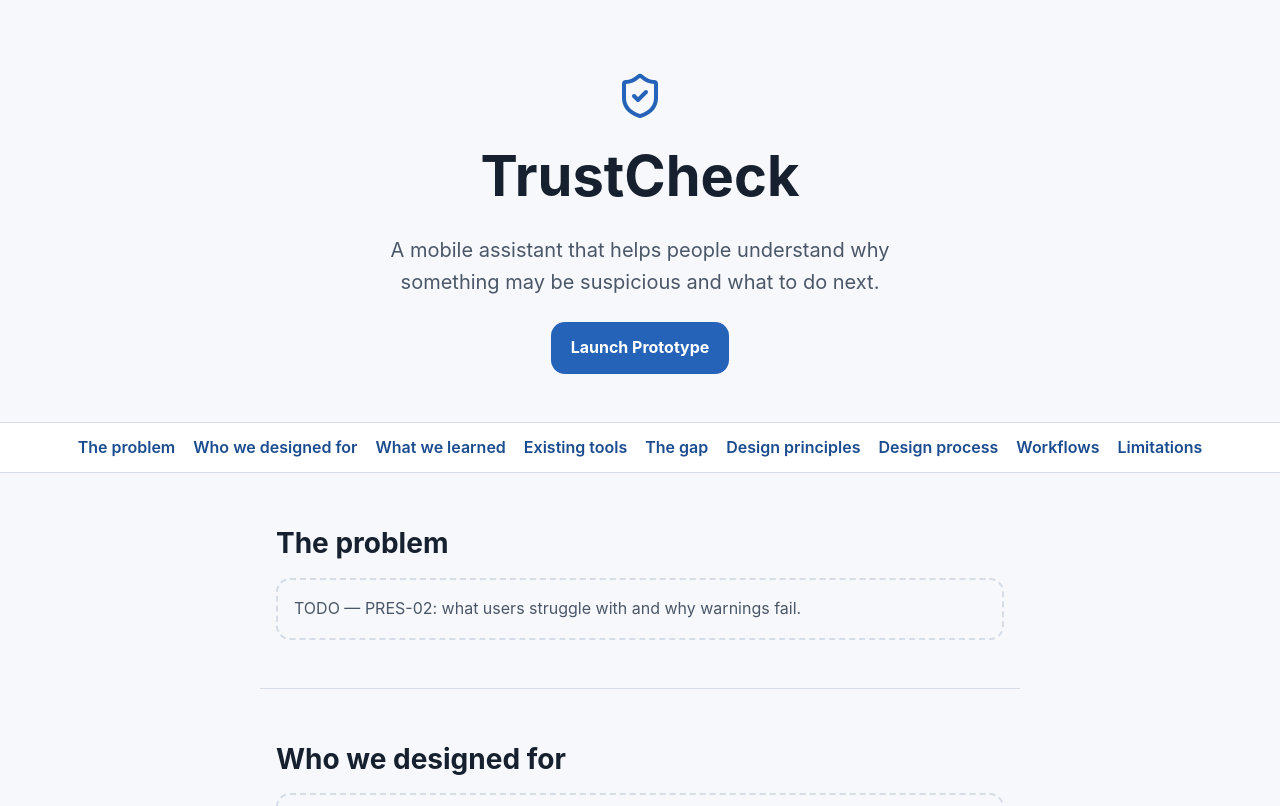
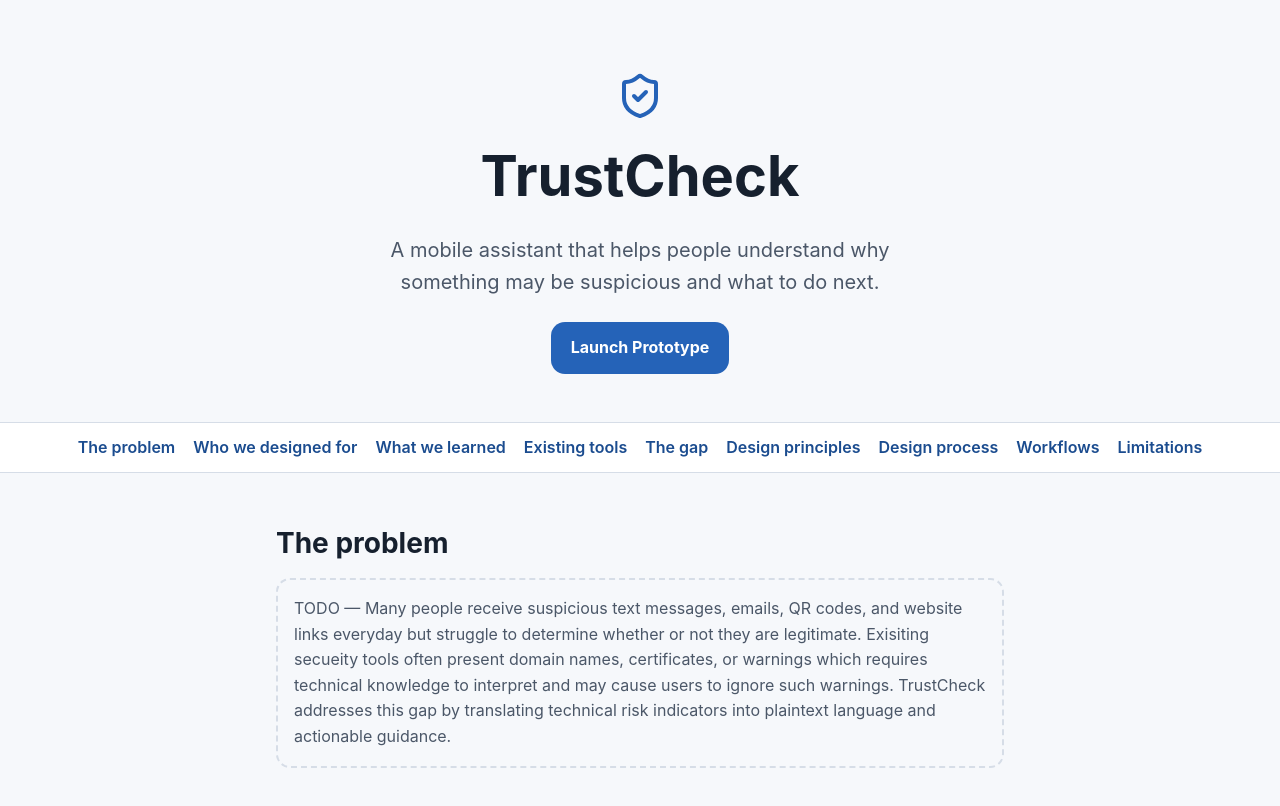
Before and after one commit to JacobThree/TrustCheck, a React (Vite) app: page / in a window 1280 px wide. Shown: the top 806 px of the page. Built offline with nearby package versions, Linux system fonts and the light colour scheme.

Commit message:
Enhance problem section with detailed user context
Updated the 'problem' section to provide a detailed explanation of user struggles with security warnings and how TrustCheck addresses these issues.

```diff
--- a/src/pages/portfolio/PortfolioPage.tsx
+++ b/src/pages/portfolio/PortfolioPage.tsx
@@ -4,7 +4,7 @@ import { Link } from "react-router";
 // Presentation site (spec §28). Section bodies are placeholders for the group to
 // fill with their own research, sketches, and screenshots (spec §35).
 const sections = [
-  { id: "problem", title: "The problem", todo: "PRES-02: what users struggle with and why warnings fail." },
+  { id: "problem", title: "The problem", todo: "Many people receive suspicious text messages, emails, QR codes, and website links everyday but struggle to determine whether or not they are legitimate. Exisiting secueity tools often present domain names, certificates, or warnings which requires technical knowledge to interpret and may cause users to ignore such warnings. TrustCheck addresses this gap by translating technical risk indicators into plaintext language and actionable guidance. " },
   { id: "users", title: "Who we designed for", todo: "PRES-03: primary audience, needs, frustrations, accessibility." },
   { id: "research", title: "What we learned", todo: "PRES-04: strongest verified research findings." },
   { id: "existing", title: "Existing tools", todo: "PRES-05: current tool / what it does / what stays hard." },
```
